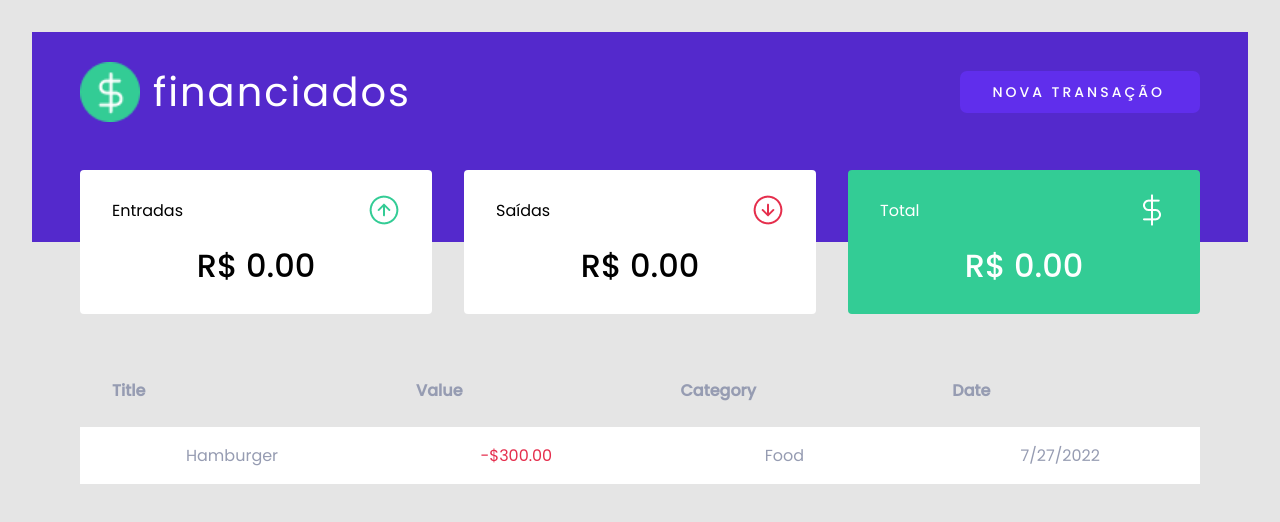
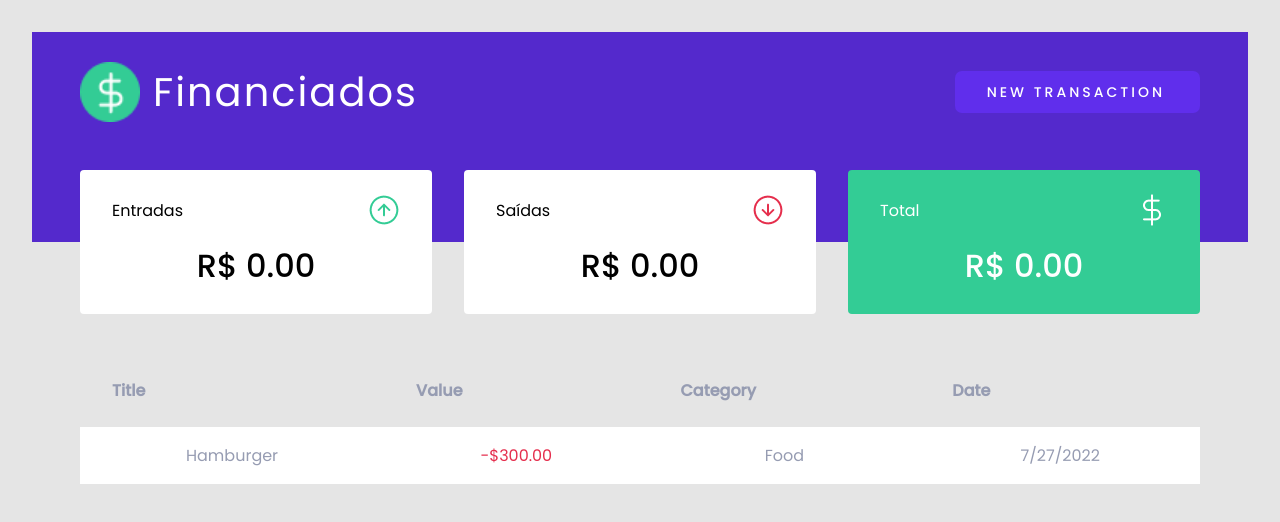
Before and after one commit to AlexisCesar/react-finance-dashboard, a React (Vite) app: page / in a window 1280 px wide. Shown: the top 522 px of the page. Built offline with nearby package versions, Linux system fonts and the light colour scheme.

Commit message:
change names to English

```diff
--- a/src/components/header/index.tsx
+++ b/src/components/header/index.tsx
@@ -16,10 +16,10 @@ export const Header = ({ setModalVisible }: Props) => {
       <div className={style['container-logo']}>
         <div>
           <img src={coinLogo}></img>
-          <h1 className={style['title']}>financiados</h1>
+          <h1 className={style['title']}>Financiados</h1>
         </div>
         <button onClick={handleOpenModal}>
-          <span className={style['label']}>Nova Transação</span>
+          <span className={style['label']}>New Transaction</span>
           <span className={style['icon']}>
             <svg
               xmlns="http://www.w3.org/2000/svg"
```
